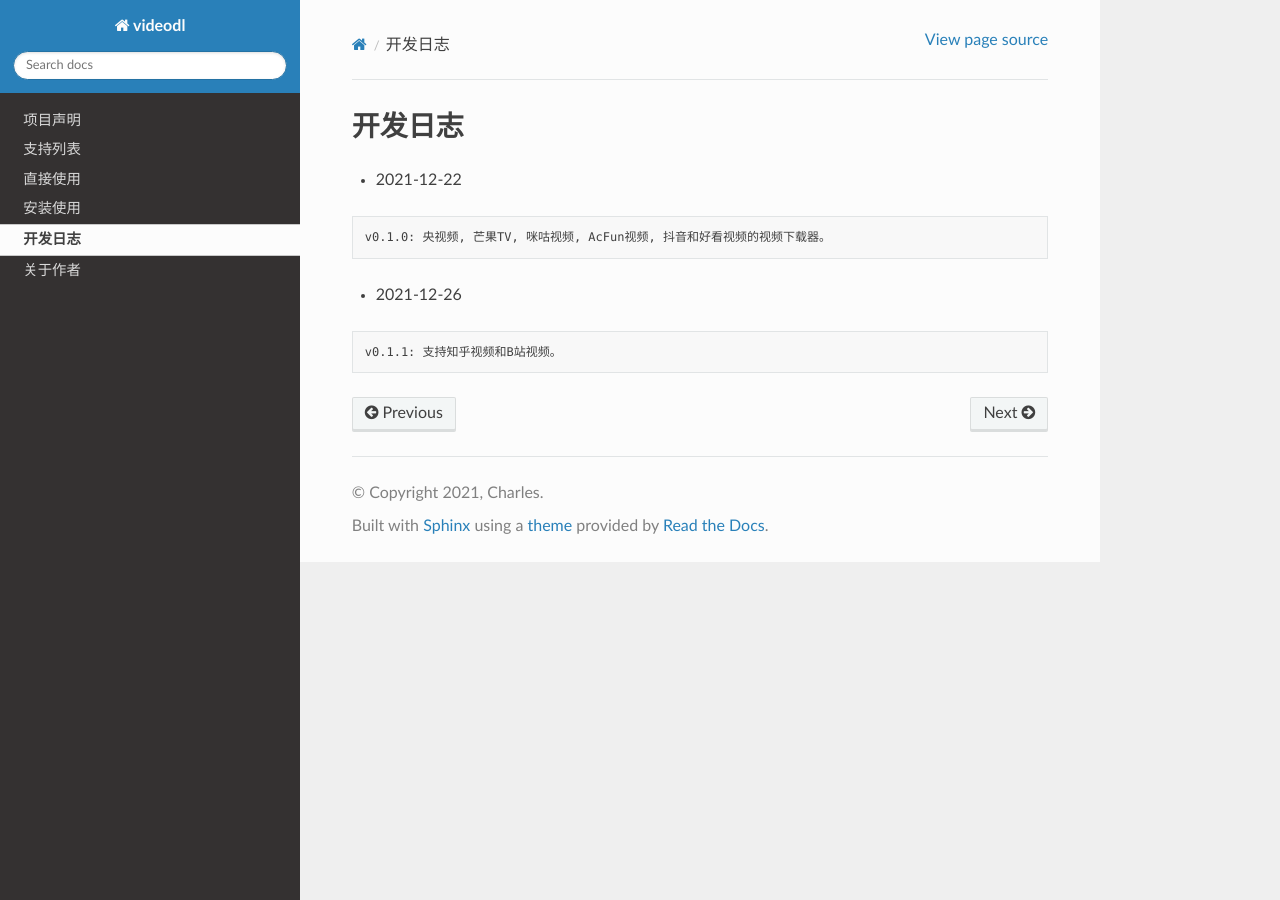
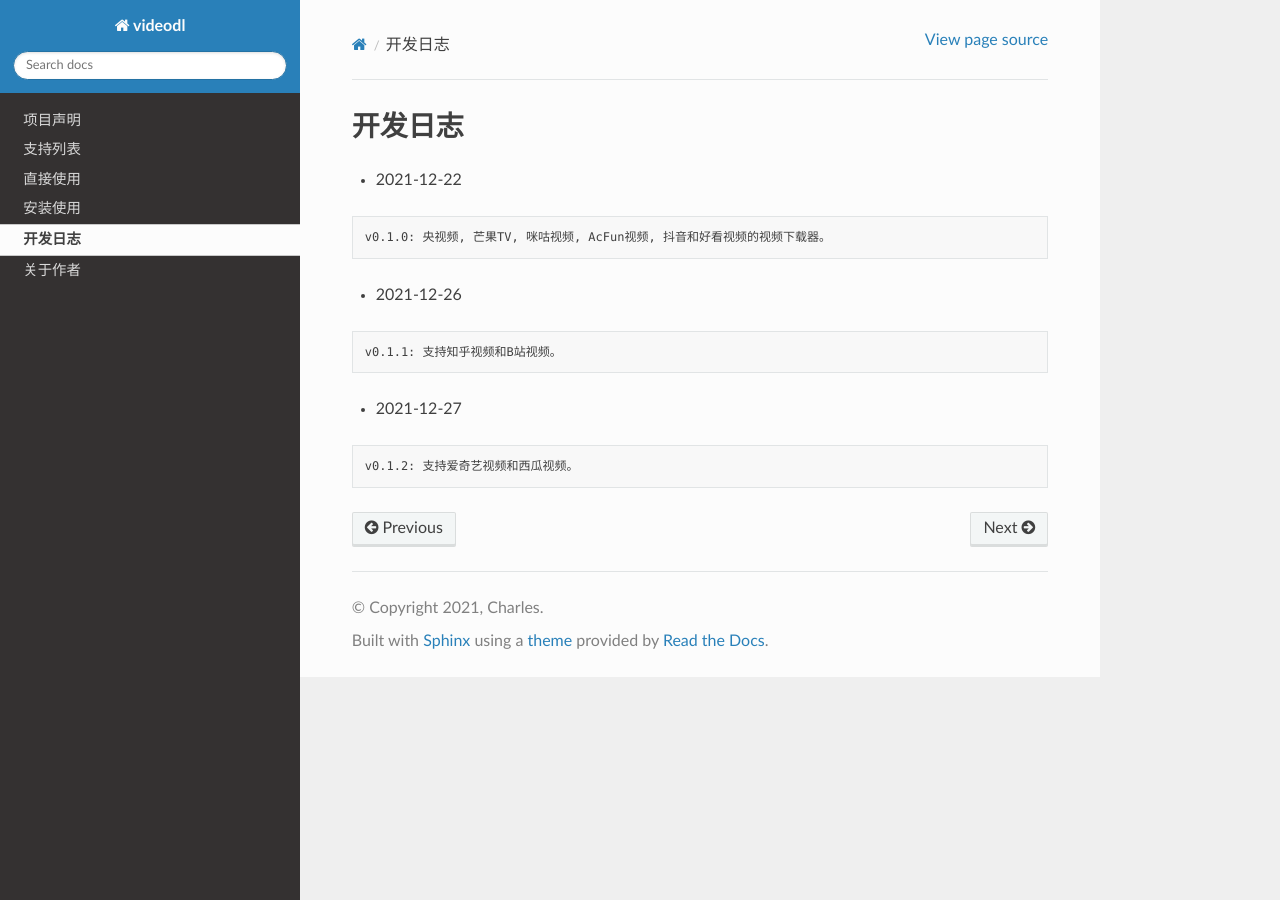
Before and after one commit to CharlesPikachu/videodl, a Sphinx documentation site: the page built from docs/Changelog.md, in a window 1280 px wide. Built offline with Sphinx 7.4.7 and the Read the Docs theme 2.0.0, drawn with Linux system fonts in a browser that asks for light colours.

Commit message:
update to v0.1.2

````diff
--- a/docs/Changelog.md
+++ b/docs/Changelog.md
@@ -9,3 +9,8 @@ v0.1.0: 央视频, 芒果TV, 咪咕视频, AcFun视频, 抖音和好看视频的
 ```
 v0.1.1: 支持知乎视频和B站视频。
 ```
+
+- 2021-12-27
+```
+v0.1.2: 支持爱奇艺视频和西瓜视频。
+```
````
